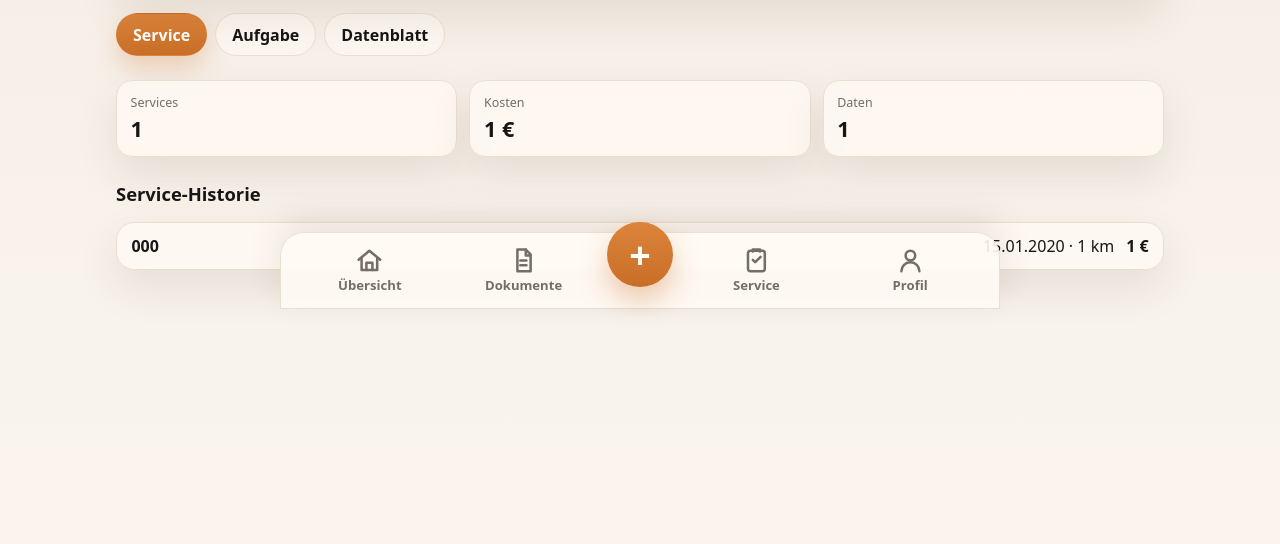
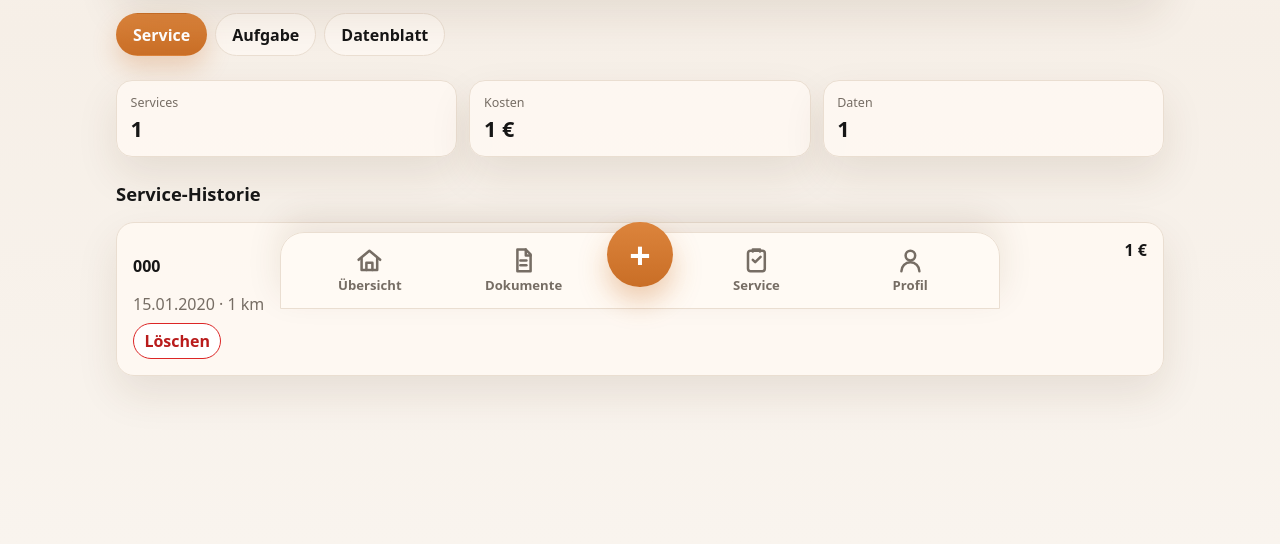
Before and after one commit to Wombatly/MotoDB, a Flask app: page /motorrad/1 in a window 1280 px wide. Shown: the part 491-1035 px from the top of the page. Before the commit the page ends 806 px from the top, so only its background shows below. Run offline with Flask 3, Linux system fonts and the light colour scheme; a user stored in the database is signed in; tables that the repository leaves empty hold one stand-in row (values such as "Sample post"); grey boxes marked "Sample" are stand-in pictures; some libraries are stand-ins or nearby versions.

Commit message:
Add open and delete actions to Service-Historie entries
Render history entries as cards with actions: completed checklists get an
"Öffnen" link (read-only view of checked items and per-item/overall
comments) plus a "Löschen" button; service entries get a "Löschen" button.
checklist_delete now honors a safe local "next" so deleting from the
history returns to the motorcycle detail page instead of the Aufgabe list.

Co-Authored-By: Claude Opus 4.8 <noreply@anthropic.com>

```diff
--- a/app/routes.py
+++ b/app/routes.py
@@ -767,6 +767,9 @@ def checklist_delete(checklist_id):
     motorrad_id = checklist.motorrad_id
     db.session.delete(checklist)
     db.session.commit()
+    next_url = request.form.get("next", "")
+    if next_url.startswith("/") and not next_url.startswith("//"):
+        return redirect(next_url)
     return redirect(url_for("main.checklist_index", motorrad_id=motorrad_id))
 
 
--- a/app/templates/motorcycles/detail.html
+++ b/app/templates/motorcycles/detail.html
@@ -87,29 +87,38 @@
 <section class="mb-4">
   <h2 class="h5 mb-3">Service-Historie</h2>
   {% if history %}
-    <div class="history-list">
+    <div class="service-list">
       {% for item in history %}
-        {% if item.kind == "service" %}
-          <div class="history-row">
-            <span class="history-row__title">{{ item.titel }}</span>
-            <span>
-              {{ item.date|date_de }}
-              {% if item.kilometerstand %} · {{ item.kilometerstand|km }}{% endif %}
-            </span>
+        <article class="service-entry">
+          <div class="d-flex justify-content-between gap-3">
+            <div>
+              <h3 class="h6 mb-1">{{ item.titel }}</h3>
+              <p class="text-secondary mb-2">
+                {{ item.date|date_de }}
+                {% if item.kilometerstand %} · {{ item.kilometerstand|km }}{% endif %}
+                {% if item.intervall_km %} · {{ item.intervall_km|km }}{% endif %}
+              </p>
+            </div>
             {% if item.kosten %}
               <strong>{{ item.kosten|currency }}</strong>
             {% endif %}
           </div>
-        {% else %}
-          <div class="history-row">
-            <span class="history-row__title">{{ item.titel }}</span>
-            <span>
-              {{ item.date|date_de }}
-              {% if item.kilometerstand %} · {{ item.kilometerstand|km }}{% endif %}
-              {% if item.intervall_km %} · {{ item.intervall_km|km }}{% endif %}
-            </span>
+          <div class="d-flex gap-2 flex-wrap">
+            {% if item.kind == "checklist" %}
+              <a class="btn btn-sm btn-outline-secondary" href="{{ url_for('main.checklist_edit', checklist_id=item.id) }}">Öffnen</a>
+              <form method="post" action="{{ url_for('main.checklist_delete', checklist_id=item.id) }}" data-confirm="Diesen Eintrag wirklich löschen?">
+                <input type="hidden" name="csrf_token" value="{{ csrf_token() }}">
+                <input type="hidden" name="next" value="{{ url_for('main.motorcycle_detail', motorrad_id=motorcycle.id) }}">
+                <button class="btn btn-sm btn-outline-danger" type="submit">Löschen</button>
+              </form>
+            {% else %}
+              <form method="post" action="{{ url_for('main.service_delete', service_id=item.id) }}" data-confirm="Diesen Eintrag wirklich löschen?">
+                <input type="hidden" name="csrf_token" value="{{ csrf_token() }}">
+                <button class="btn btn-sm btn-outline-danger" type="submit">Löschen</button>
+              </form>
+            {% endif %}
           </div>
-        {% endif %}
+        </article>
       {% endfor %}
     </div>
   {% else %}
```
